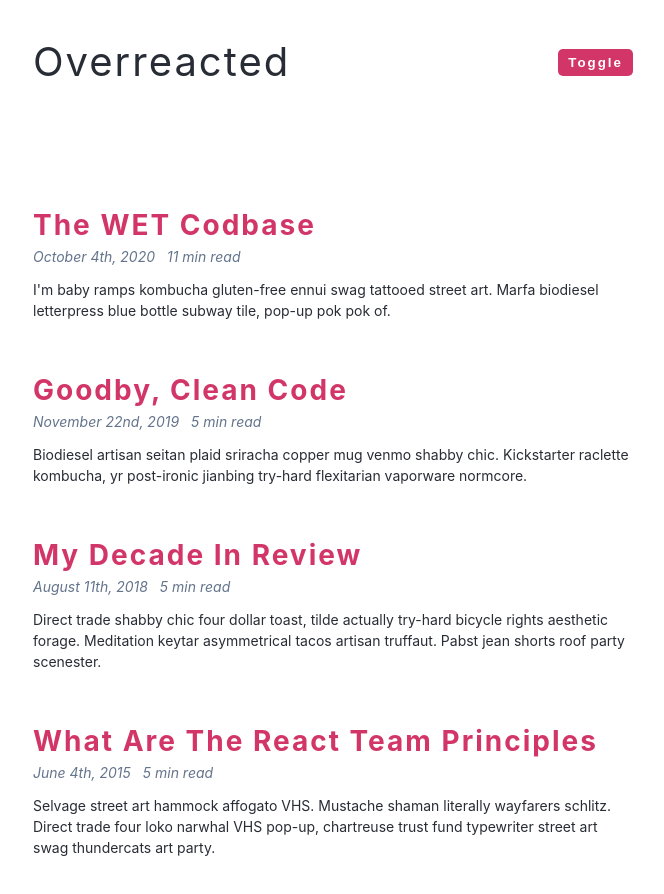
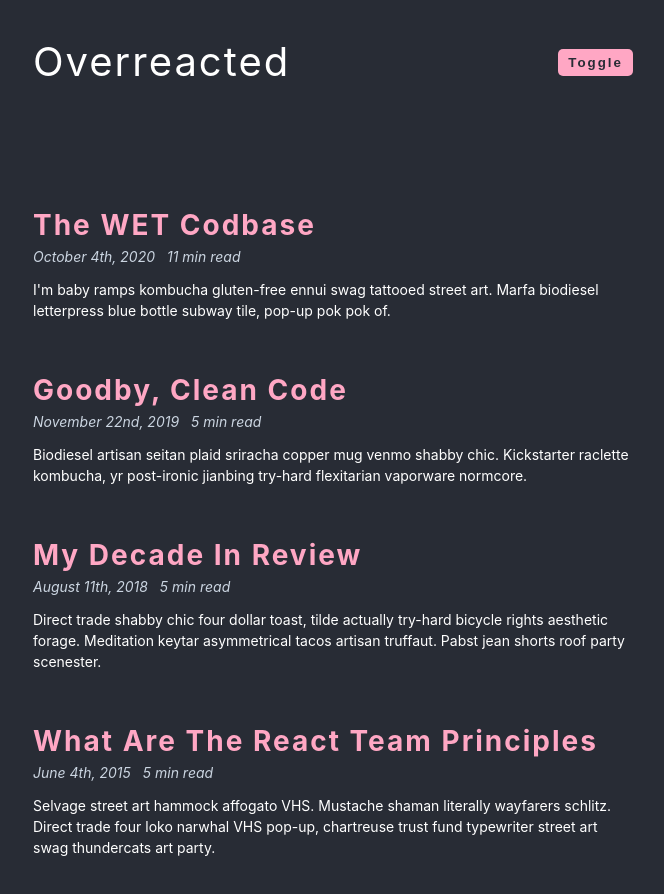
Before and after one commit to DrakeAlia/js-dark-mode, a plain HTML site: page index.html in a window 1280 px wide. Both pictures are taken after a click on the button "Toggle". Shown: the whole page, without its empty margins (307-971 px from the left). Drawn offline with nearby package versions, Linux system fonts and the light colour scheme.

Commit message:
added the dark-theme styles in css file for the styling portion of this project

```diff
--- a/styles.css
+++ b/styles.css
@@ -11,6 +11,13 @@ Global Styles
   --clr-grey: #64748b;
 }
 
+/* create .dark-theme class */
+.dark-theme {
+  --clr-bcg: #282c35;
+  --clr-font: #fff;
+  --clr-primary: #ffa7c4;
+  --clr-grey: #cbd5e1;
+}
 
 *,
 ::after,
```
Also changed, not shown: app.js (+7 -8 lines).
